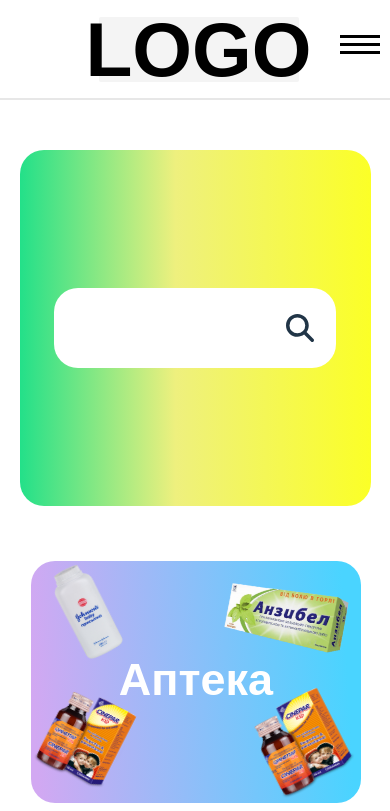
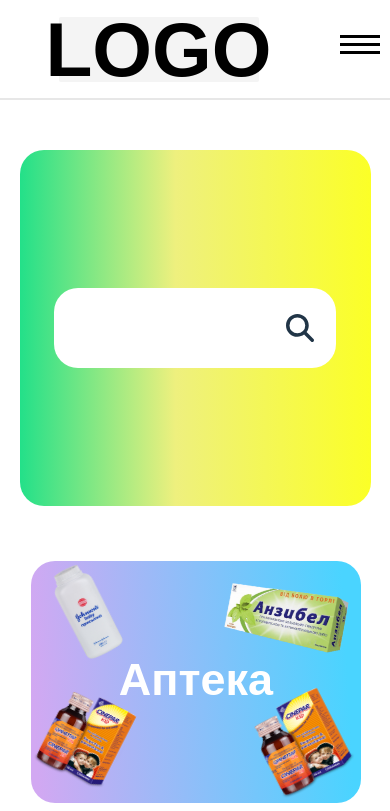
Before and after one commit to Saidumarov/1-zumda, a React (Vite) app: page / in a window 390 px wide. Shown: the top 811 px of the page. Built offline with nearby package versions, Linux system fonts and the light colour scheme; the HTML template or start-up script is replaced by a standard one.

Commit message:
commit new

```diff
--- a/src/Navbar/nav.css
+++ b/src/Navbar/nav.css
@@ -150,9 +150,7 @@
         position: fixed;
     }
 
-    .logo {
-        margin-left: 40px;
-    }
+
 
     .barr {
         width: 40px;
@@ -230,4 +228,5 @@
 
     }
 
+
 }
```
